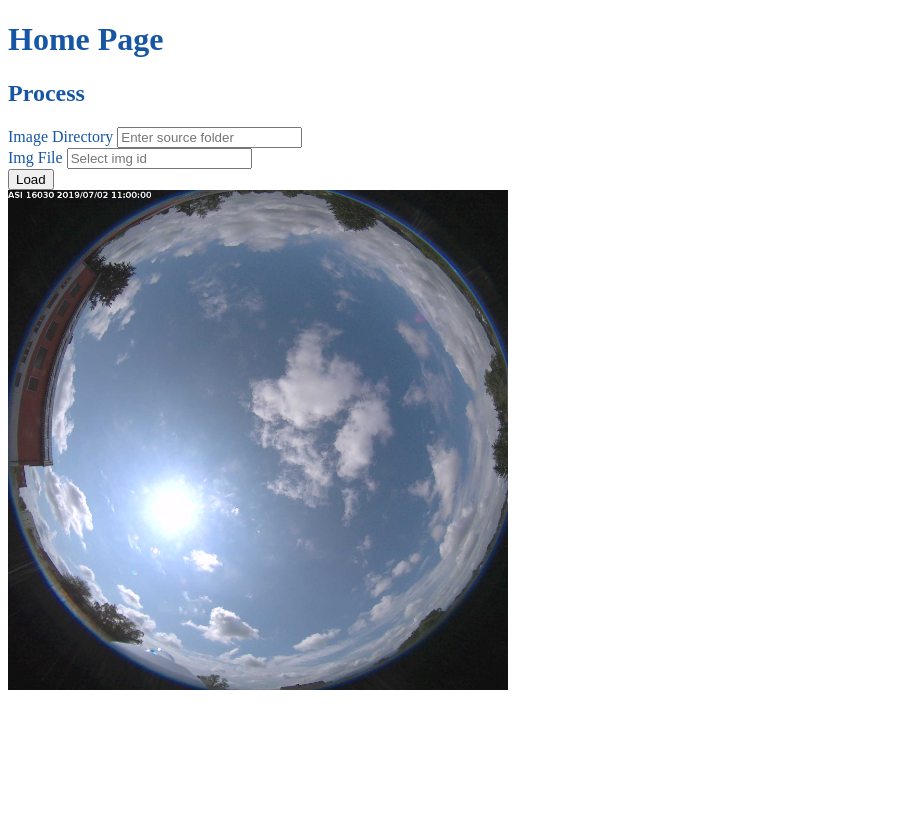
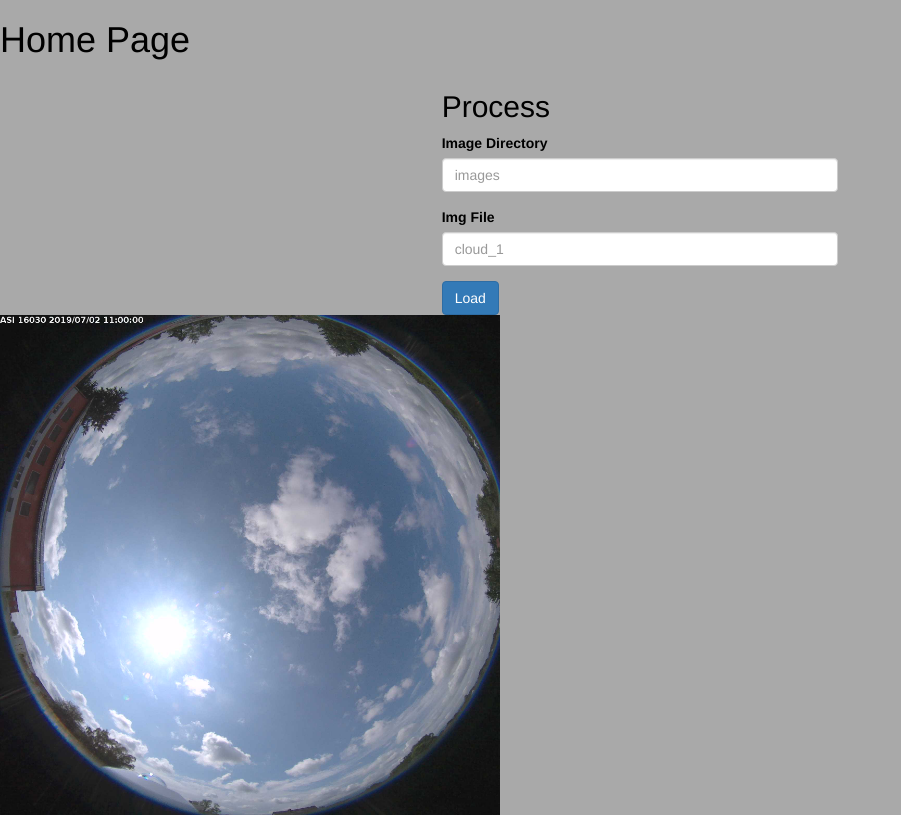
Before and after one commit to vinkmr/asiCD, a Flask app: page / in a window 1280 px wide. Shown: the whole page, without its empty margins (0-901 px from the left). Before the commit the page ends 690 px from the top, so only its background shows below. Run offline with Flask 2, Linux system fonts and the light colour scheme; some libraries are stand-ins or nearby versions.

Commit message:
updaed app

```diff
--- a/app/main.py
+++ b/app/main.py
@@ -1,6 +1,9 @@
 from flask import Flask
 from flask import render_template
 from flask import request
+from pathlib import Path
+
+from numpy.testing._private.utils import print_assert_equal
 
 app = Flask(__name__)
 
@@ -8,19 +11,18 @@ app = Flask(__name__)
 @app.route('/')
 @app.route('/home')
 def home():
-    return render_template("home.html", img_id="images/cloud.jpg")
+    return render_template("home.html", img_id="images/cloud_1.jpg")
 
 
 @app.route('/home', methods=['POST'])
 def process_post():
     img_dir = request.form.get("img_dir")
 
-    print(img_dir)
-
+    print(f"Img Dir: {img_dir}")
     new_img_id = request.form.get("img_file")
     new_img_id = img_dir + "/" + new_img_id + '.jpg'
 
-    print(new_img_id)
+    print(f"Img path: {new_img_id}")
 
     return render_template("home.html", img_id=new_img_id)
 
--- a/app/static/css/style.css
+++ b/app/static/css/style.css
@@ -1,3 +1,4 @@
 body {
-  color: #1755a5;
+  color: #000000;
+  background-color: darkgray;
 }
--- a/app/templates/base.html
+++ b/app/templates/base.html
@@ -4,9 +4,15 @@
     <title>{% block title %}{% endblock %}</title>
     <link
         rel="stylesheet"
+        href="https://maxcdn.bootstrapcdn.com/bootstrap/3.3.7/css/bootstrap.min.css" integrity="sha384-BVYiiSIFeK1dGmJRAkycuHAHRg32OmUcww7on3RYdg4Va+PmSTsz/K68vbdEjh4u"
+        crossorigin="anonymous">
+    <link
+        rel="stylesheet"
         type="text/css"
-        href="{{ url_for('static', filename='css/style.css') }}">
+        href="{{ url_for('static', filename='/css/style.css') }}">
+
 </head>
+<body>
 {% block content %}{% endblock %}
 </body>
 </html>
--- a/app/templates/home.html
+++ b/app/templates/home.html
@@ -18,7 +18,7 @@
                 class="form-control"
                 id="img_dir"
                 name="img_dir"
-                placeholder="Enter source folder"
+                placeholder="images"
                 />
             </div>
 
@@ -29,18 +29,17 @@
                 class="form-control"
                 id="img_file"
                 name="img_file"
-                placeholder="Select img id"
+                placeholder="cloud_1"
                 />
             </div>
 
             <button type="Go" class="btn btn-primary">Load</button>
+        </form>
 
-
-        </form>
         </div>
 
         <img
-        src="{{ url_for('static', filename=img_id)}}"
+        src="{{ url_for('static', filename=img_id) }}"
         alt="cloud-pic"
         width="500" height="500"
         >
```
Also changed, not shown: app/static/images/cloud_1.jpg (renamed from app/static/images/cloud.jpg), app/static/images/cloud_2.jpg (renamed from app/static/images/cloud2.jpg), app/static/images/cloud_3.jpg (added).
